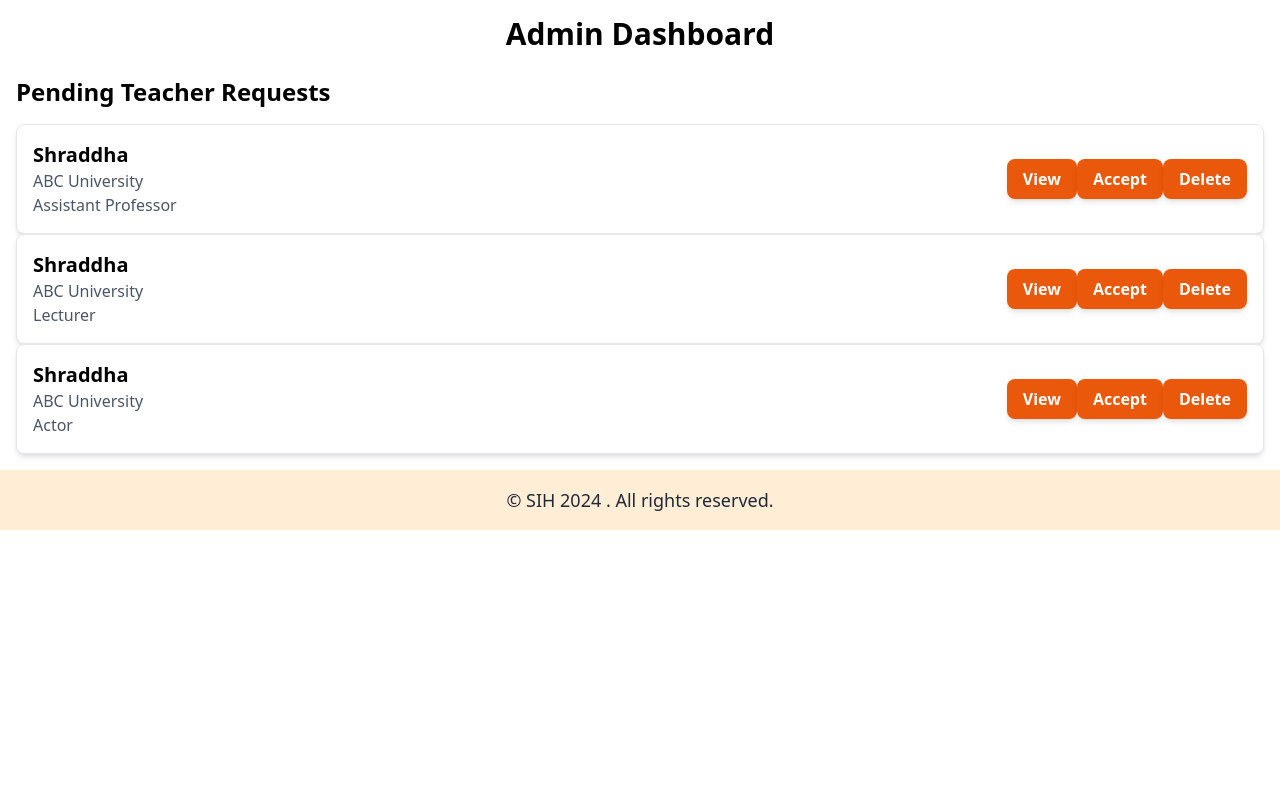
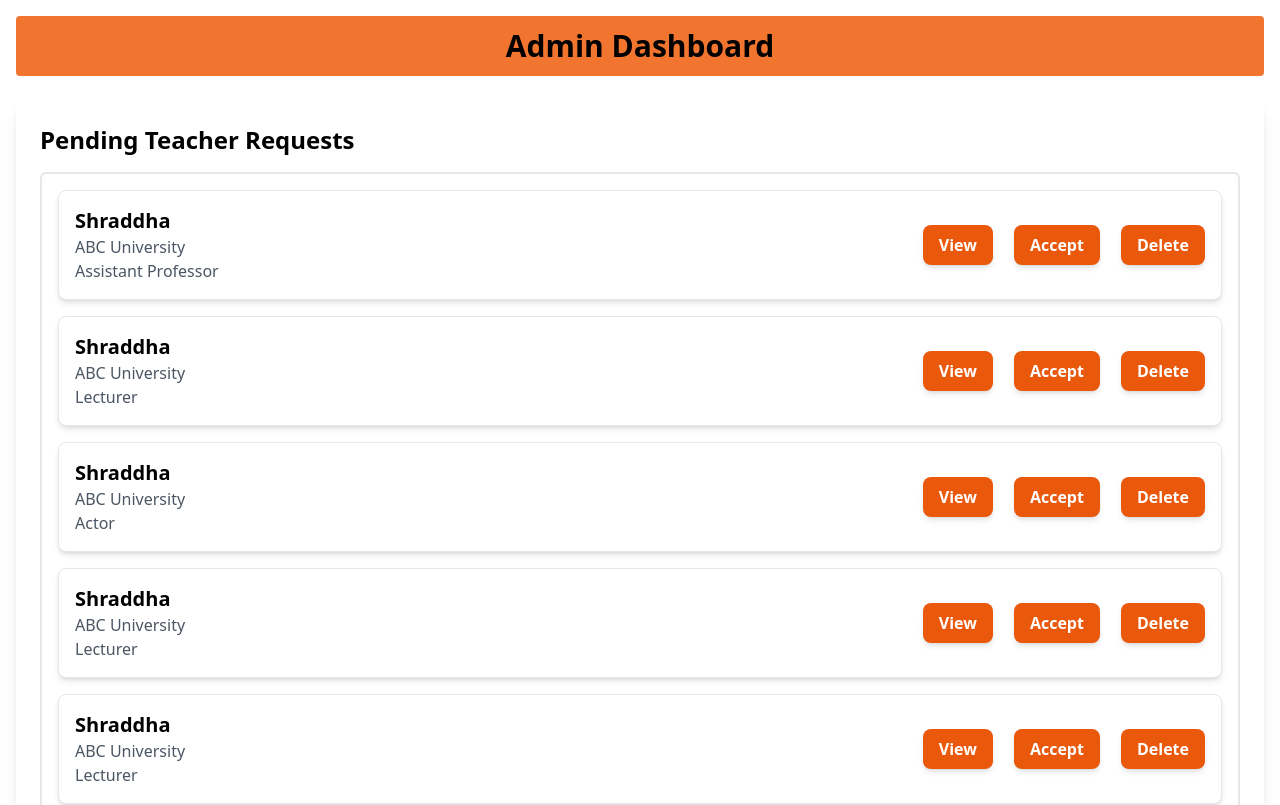
Before and after one commit to Sakshig711/SIH, a React (Vite) app in the folder frontend/: page /admin in a window 1280 px wide. Shown: the top 805 px of the page. Built offline with nearby package versions, Linux system fonts and the light colour scheme.

Commit message:
AdminPage

```diff
--- a/frontend/src/App.css
+++ b/frontend/src/App.css
@@ -3,3 +3,33 @@
 @tailwind base;
 @tailwind components;
 @tailwind utilities;
+.button-group {
+    display: flex;
+    justify-content: flex-end;
+    gap: 1rem; /* Adjust this value to control the space between buttons */
+  }
+
+  .button {
+    background-color: #F2752F;
+    color: white;
+    font-weight: 600;
+    padding: 0.5rem 1rem;
+    border-radius: 0.375rem;
+    box-shadow: 0 2px 4px rgba(0, 0, 0, 0.1);
+    cursor: pointer;
+    transition: background-color 0.3s ease;
+  }
+
+  .button:hover {
+    background-color: #e3641c;
+  }
+
+  .button:focus {
+    outline: none;
+    box-shadow: 0 0 0 2px rgba(242, 117, 47, 0.4);
+  }
+
+  .gap{
+    display: flex;
+    gap: 5px;
+  }
--- a/frontend/src/App.jsx
+++ b/frontend/src/App.jsx
@@ -1,19 +1,20 @@
 import React from 'react';
 import { BrowserRouter as Router, Route, Routes } from 'react-router-dom';
+import Profile from './components/Profile';
+import CreatePost from './components/CreatePost';
 import AdminPage from './components/AdminPage'; // Import your AdminPage component
-import Footer from './components/Footer'; // Import your Footer component
+import Footer from './components/Footer';
 
 function App() {
   return (
     <Router>
-      <div className="min-h-screen flex flex-col">
-        <div className="flex-grow">
-          <Routes>
-            <Route path="/admin" element={<AdminPage />} />
-            {/* Other routes can go here */}
-          </Routes>
-        </div>
-        <Footer /> {/* Make sure the Footer is at the bottom */}
+      <div className="App min-h-screen flex flex-col">
+        <Routes>
+          <Route path="/" element={<Profile />} />
+          <Route path="/create-post" element={<CreatePost />} />
+          <Route path="/admin" element={<AdminPage />} /> {/* Add this route */}
+        </Routes>
+        <Footer />
       </div>
     </Router>
   );
--- a/frontend/src/components/AdminPage.jsx
+++ b/frontend/src/components/AdminPage.jsx
@@ -1,11 +1,16 @@
 import React, { useState } from 'react';
-import Footer from './Footer';
+import Footer from './Footer';  // Assuming the footer is already being imported
+import '../../src/App.css';
+
 
 function AdminPage() {
   const [pendingRequests, setPendingRequests] = useState([
     { id: 1, name: 'Shraddha', location: 'ABC University', position: 'Assistant Professor' },
     { id: 2, name: 'Shraddha', location: 'ABC University', position: 'Lecturer' },
-    { id: 3, name: 'Shraddha', location: 'ABC University', position: 'Actor' }
+    { id: 3, name: 'Shraddha', location: 'ABC University', position: 'Actor' },
+    { id: 4, name: 'Shraddha', location: 'ABC University', position: 'Lecturer' },
+    { id: 5, name: 'Shraddha', location: 'ABC University', position: 'Lecturer' },
+    { id: 6, name: 'Shraddha', location: 'ABC University', position: 'Lecturer' }
   ]);
 
   const handleView = (id) => {
@@ -25,10 +30,13 @@ function AdminPage() {
   return (
     <div className="min-h-screen flex flex-col">
       <div className="flex-grow container mx-auto p-4">
-        <h1 className="text-3xl font-semibold text-center mb-6">Admin Dashboard</h1>
+        <h1 className="text-3xl font-semibold text-center mb-6 bg-[#F2752F] text-black py-3 rounded">
+          Admin Dashboard
+        </h1>
 
+        <div className="overflow-hidden bg-white rounded-lg shadow-lg p-6 min-h-[calc(100vh-200px)]">
           <h2 className="text-2xl font-semibold mb-4">Pending Teacher Requests</h2>
-        <div className="space-y-4">
+          <div className="space-y-4 overflow-y-auto p-4 border-2 border-gray-200 rounded-md h-full">
             {pendingRequests.length > 0 ? (
               pendingRequests.map((request) => (
                 <div key={request.id} className="border rounded-lg p-4 bg-white shadow-md flex justify-between items-center">
@@ -37,7 +45,7 @@ function AdminPage() {
                     <p className="text-gray-600">{request.location}</p>
                     <p className="text-gray-600">{request.position}</p>
                   </div>
-                <div className="flex space-x-6">
+                  <div className="flex space-x-4 gap">
                     <button
                       onClick={() => handleView(request.id)}
                       className="bg-orange-600 text-white font-semibold px-4 py-2 rounded-lg shadow-md hover:bg-orange-700 focus:outline-none focus:ring-2 focus:ring-orange-400 focus:ring-opacity-75"
@@ -57,7 +65,6 @@ function AdminPage() {
                       Delete
                     </button>
                   </div>
-
                 </div>
               ))
             ) : (
@@ -66,6 +73,7 @@ function AdminPage() {
           </div>
         </div>
       </div>
+    </div>
   );
 }
 
```
Lines whose indentation alone changed are shown as unchanged.
